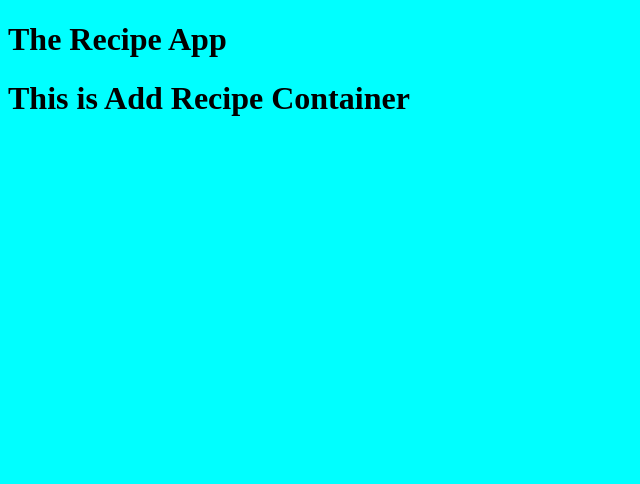
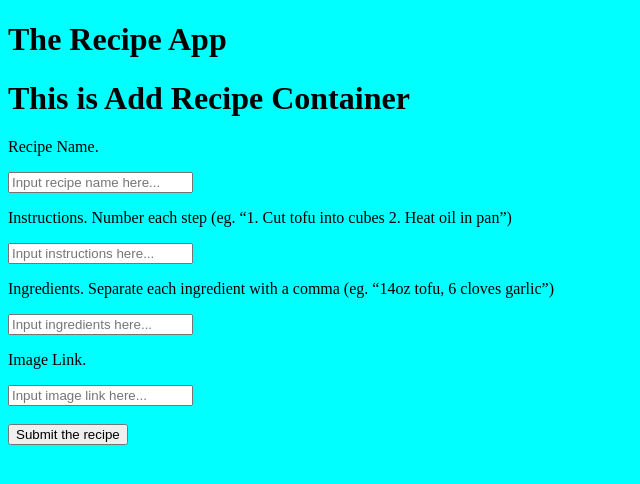
Before and after one commit to Wunderpuss-Photogenicus/Recipedia, a React app: page /addrecipe in a window 1280 px wide. Shown: the top 484 px of the page, without its empty margins (0-640 px from the left). Built offline with nearby package versions, Linux system fonts and the light colour scheme.

Commit message:
Finished the frontend part of AddRecipeContainer

```diff
--- a/client/actions/actions.js
+++ b/client/actions/actions.js
@@ -61,3 +61,53 @@ export const itemsFetchData = (url) => {
       .catch(() => dispatch(itemsHasErrored(true)));
     }
 }
+export const postSuccess = () => ({
+  type: types.POST_SUCCESS,
+})
+
+export const addRecipe = (data) => {
+  return (dispatch) => {
+    dispatch(itemsIsLoading(true));
+
+    fetch('/api', {
+      method: 'POST',
+      headers: {
+        "Content-Type": "Application/JSON"
+      },
+      body: JSON.stringify(data)
+    })
+    .then((response) => {
+      if (!response.ok) {
+          throw Error(response.statusText);
+      }
+      dispatch(itemsIsLoading(false));
+      return response;
+      })
+      .then((response) => response.json())
+      .then((data) => {
+        console.log(data)
+        // dispatch(postSuccess())
+      })
+      .catch(() => dispatch(itemsHasErrored(true)));
+    }
+}
+
+export const updateName = (data) => ({
+  type: types.UPDATE_NAME,
+  payload: data
+})
+
+export const updateInstructions = (data) => ({
+  type: types.UPDATE_INSTRUCTIONS,
+  payload: data
+})
+
+export const updateIngredients = (data) => ({
+  type: types.UPDATE_INGREDIENTS,
+  payload: data
+})
+
+export const updateImageLink = (data) => ({
+  type: types.UPDATE_IMAGELINK,
+  payload: data
+})
--- a/client/components/AddRecipe/AddRecipeContainer.jsx
+++ b/client/components/AddRecipe/AddRecipeContainer.jsx
@@ -2,6 +2,18 @@ import React, { Component } from 'react';
 import * as actions from '../../actions/actions'
 import { connect } from 'react-redux';
 
+const mapStateToProps = (state) => ({
+  newRecipe: state.recipes.newRecipe,
+  itemsHaveErrored: state.recipes.itemsHaveErrored,
+  itemsAreLoading: state.recipes.itemsAreLoading
+})
+
+const mapDispatchToProps = (dispatch) => ({
+  updateName: (data) => dispatch(actions.updateName(data)),
+  updateInstructions: (data) => dispatch(actions.updateInstructions(data)),
+  updateIngredients: (data) => dispatch(actions.updateIngredients(data)),
+  updateImageLink: (data) => dispatch(actions.updateImageLink(data))
+})
 class AddRecipeContainer extends Component {
 
   constructor(props){
@@ -13,9 +25,37 @@ class AddRecipeContainer extends Component {
     return (
       <div>
         <h1>This is Add Recipe Container</h1>
+        <form className='inputFields'>
+          <p>Recipe Name.</p>
+          <input
+            type="text"
+            value={this.props.newRecipe.name}
+            placeholder={'Input recipe name here...'}
+            onChange={(e) => this.props.updateName(e.target.value)}/>
+          <p>Instructions. Number each step (eg. “1. Cut tofu into cubes 2. Heat oil in pan”)</p>
+          <input
+            type="text"
+            value={this.props.newRecipe.instructions}
+            placeholder={'Input instructions here...'}
+            onChange={(e) => this.props.updateInstructions(e.target.value)}/>
+          <p>Ingredients. Separate each ingredient with a comma (eg. “14oz tofu, 6 cloves garlic”)</p>
+          <input
+           type="text"
+           value={this.props.newRecipe.ingredients}
+           placeholder={'Input ingredients here...'}
+           onChange={(e) => this.props.updateIngredients(e.target.value)}/>
+          <p>Image Link.</p>
+          <input
+           type="text"
+           value={this.props.newRecipe.imageLink}
+           placeholder={'Input image link here...'}
+           onChange={(e) => this.props.updateImageLink(e.target.value)}/>
+        </form>
+        <br/>
+        <button onClick={() => {this.props.addRecipe(this.props.newRecipe)}}>Submit the recipe</button>
       </div>
     )
   }
 }
 
-export default AddRecipeContainer;
+export default connect(mapStateToProps, mapDispatchToProps)(AddRecipeContainer)
--- a/client/constants/actionTypes.js
+++ b/client/constants/actionTypes.js
@@ -7,3 +7,8 @@ export const INPUT_RECIPE_DATA = "INPUT_RECIPE_DATA";
 export const ITEMS_HAS_ERRORED = "ITEMS_HAS_ERRORED";
 export const ITEMS_IS_LOADING = "ITEMS_IS_LOADING";
 export const ITEMS_FETCH_DATA_SUCCESS = "ITEMS_FETCH_DATA_SUCCESS";
+export const UPDATE_NAME = "UPDATE_NAME";
+export const UPDATE_INSTRUCTIONS = "UPDATE_INSTRUCTIONS";
+export const UPDATE_INGREDIENTS = "UPDATE_INGREDIENTS";
+export const UPDATE_IMAGELINK = "UPDATE_IMAGELINK";
+export const POST_SUCCESS = "POST_SUCCESS";
--- a/client/reducers/recipeReducer.js
+++ b/client/reducers/recipeReducer.js
@@ -7,9 +7,9 @@ const initialState = {
   newRecipe: {
     name: '',
     imageLink: '',
-    ingredients: [],
+    ingredients: '',
     instructions: '',
-    creator: 'WUNDERPUSS',
+    creator: 1,
   },
   retrievedRecipe: {},
   itemsHaveErrored: false,
@@ -44,6 +44,42 @@ const recipeReducer = (state = initialState, action) => {
         recipesList
       }
 
+    case types.UPDATE_NAME:
+      return {
+        ...state,
+        newRecipe : {
+          ...state.newRecipe,
+          name: action.payload
+        }
+      }
+
+    case types.UPDATE_INSTRUCTIONS:
+      return {
+        ...state,
+        newRecipe : {
+          ...state.newRecipe,
+          instructions: action.payload
+        }
+      }
+
+    case types.UPDATE_INGREDIENTS:
+      return {
+        ...state,
+        newRecipe : {
+          ...state.newRecipe,
+          ingredients: action.payload
+        }
+      }
+
+    case types.UPDATE_IMAGELINK:
+      return {
+        ...state,
+        newRecipe : {
+          ...state.newRecipe,
+          imageLink: action.payload
+        }
+      }
+
     default:
       return state;
   }
```
